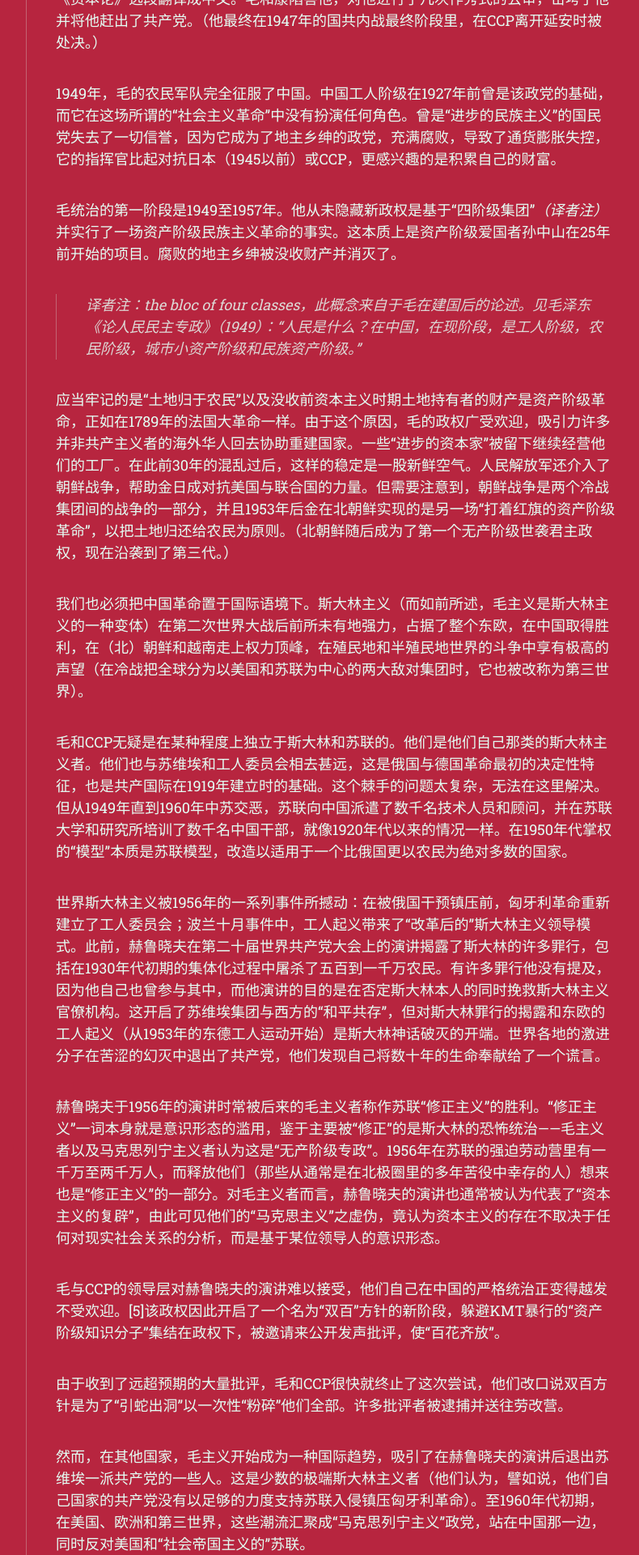
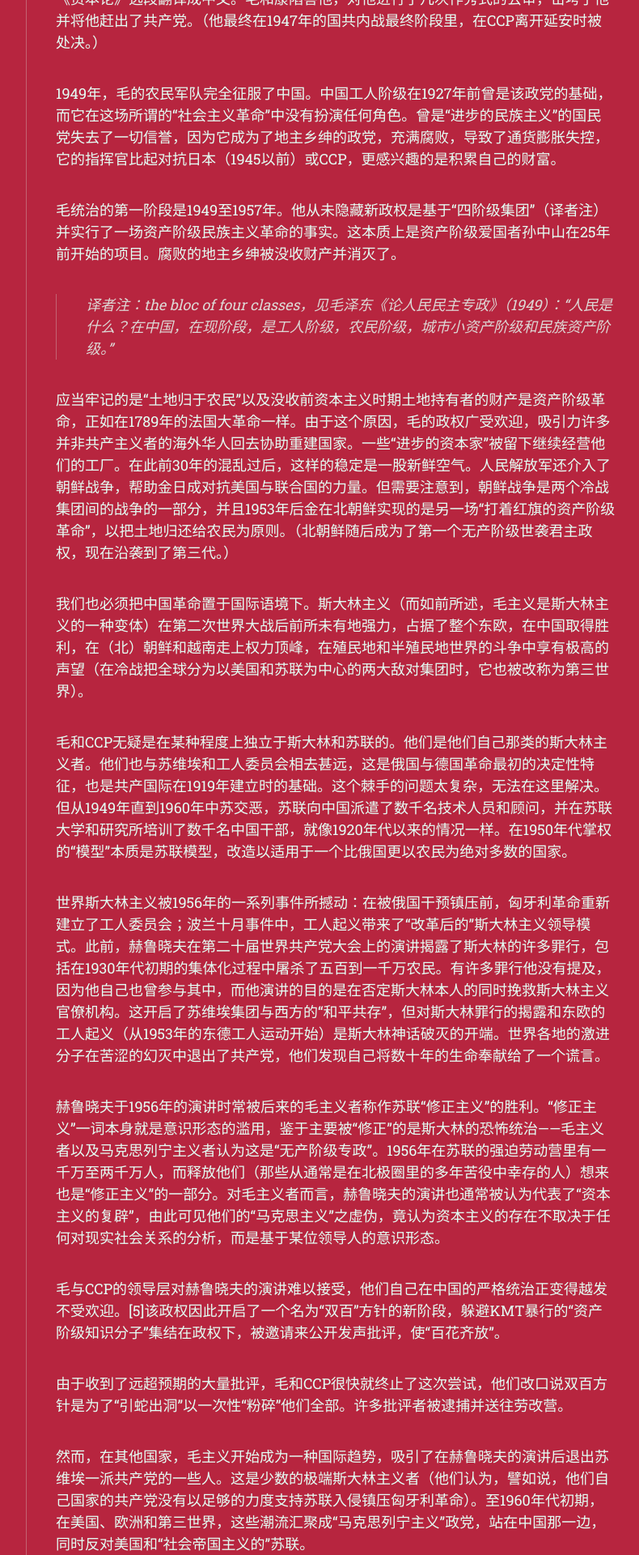
Before and after one commit to scatterdclouds/scatterdclouds.github.io, a Jekyll site: the page built from _posts/2024-12-12-goldner-notes.md, in a window 1280 px wide. Shown: the part 2546-4466 px from the top of the page at 81% size, without its empty margins (357-1147 px from the left). Built offline with Jekyll 4.4.1, drawn with Linux system fonts in a browser that asks for light colours; nearby versions of some CDN libraries; some web fonts are replaced; comment, search, counter and statistics services are not loaded; some of the changed text lies outside the part shown.

Commit message:
Update 2024-12-12-goldner-notes.md

```diff
--- a/_posts/2024-12-12-goldner-notes.md
+++ b/_posts/2024-12-12-goldner-notes.md
@@ -45,9 +45,9 @@ CCP的下一阶段是共产国际的所谓“第三阶段”，在一定程度
 
 1949年，毛的农民军队完全征服了中国。中国工人阶级在1927年前曾是该政党的基础，而它在这场所谓的“社会主义革命”中没有扮演任何角色。曾是“进步的民族主义”的国民党失去了一切信誉，因为它成为了地主乡绅的政党，充满腐败，导致了通货膨胀失控，它的指挥官比起对抗日本（1945以前）或CCP，更感兴趣的是积累自己的财富。
 
-毛统治的第一阶段是1949至1957年。他从未隐藏新政权是基于“四阶级集团”*（译者注）* 并实行了一场资产阶级民族主义革命的事实。这本质上是资产阶级爱国者孙中山在25年前开始的项目。腐败的地主乡绅被没收财产并消灭了。
+毛统治的第一阶段是1949至1957年。他从未隐藏新政权是基于“四阶级集团”（译者注）并实行了一场资产阶级民族主义革命的事实。这本质上是资产阶级爱国者孙中山在25年前开始的项目。腐败的地主乡绅被没收财产并消灭了。
 
-> 译者注：the bloc of four classes，此概念来自于毛在建国后的论述。见毛泽东《论人民民主专政》（1949）：“人民是什么？在中国，在现阶段，是工人阶级，农民阶级，城市小资产阶级和民族资产阶级。”
+> 译者注：the bloc of four classes，见毛泽东《论人民民主专政》（1949）：“人民是什么？在中国，在现阶段，是工人阶级，农民阶级，城市小资产阶级和民族资产阶级。”
 
 应当牢记的是“土地归于农民”以及没收前资本主义时期土地持有者的财产是资产阶级革命，正如在1789年的法国大革命一样。由于这个原因，毛的政权广受欢迎，吸引力许多并非共产主义者的海外华人回去协助重建国家。一些“进步的资本家”被留下继续经营他们的工厂。在此前30年的混乱过后，这样的稳定是一股新鲜空气。人民解放军还介入了朝鲜战争，帮助金日成对抗美国与联合国的力量。但需要注意到，朝鲜战争是两个冷战集团间的战争的一部分，并且1953年后金在北朝鲜实现的是另一场“打着红旗的资产阶级革命”，以把土地归还给农民为原则。（北朝鲜随后成为了第一个无产阶级世袭君主政权，现在沿袭到了第三代。）
 
@@ -69,9 +69,7 @@ CCP的下一阶段是共产国际的所谓“第三阶段”，在一定程度
 
 因此，1958年，毛在国内发动了所谓的“大跃进”，试图通过让全国各地的农民参与小型工业“后院”生产，取代苏联式的重工业。农民被迫加入“人民公社”，为在10-15年内赶上资本主义西方的经济水平而劳作。所有锅碗瓢盆和家传宝物都被熔炼在后院的小窑里以生产钢铁，工作节奏让人窒息。其结果是农民的劳动力被耗尽而荒废了庄稼种植，导致在1960到1961年间饿死了大约一千到两千万人的饥荒。[6]
 
-大跃进的灾难也是对毛在CCP内部的地位的一记重击。它体现了一种牺牲实际物质条件的极端唯意志主义，这一向是毛的思想特征，正如他“在人民的白纸上画图”的名言（某些马克思主义者！）*（译者注）*。[7]以刘少奇和邓小平为核心的受苏联影响的技术官僚基本上把毛架空成了一个象征性的傀儡，由于太重要而不能直接清洗，但剥夺了所有实质权力。因此而划定了在几年后成为“文化大革命”的战线。
-
-> 译者注：见毛泽东于1958年1月28日在最高国务会议上的讲话：“我们的国家是又穷又白，穷者一无所有，白者一张白纸，穷是好的，好革命，白做什么都可以，做文章，画图样，一张白纸好做文章。”
+大跃进的灾难也是对毛在CCP内部的地位的一记重击。它体现了一种牺牲实际物质条件的极端唯意志主义，这一向是毛的思想特征，正如他“在人民的白纸上画图”的名言（某些马克思主义者！）。[7]以刘少奇和邓小平为核心的受苏联影响的技术官僚基本上把毛架空成了一个象征性的傀儡，由于太重要而不能直接清洗，但剥夺了所有实质权力。因此而划定了在几年后成为“文化大革命”的战线。
 
 “文化大革命”是毛东山再起的尝试。[8]它是CCP顶层的派系斗争，全国各地的数百万大学和高中学生被发动起来攻击“修正主义”，让毛重新掌权。这一过程杀死了数万人并摧毁了数百万人的生活，但事件的真正原因，即这场派系斗争以及此前对毛的边缘化，却总是在宣传中被隐去。[9]中国被抛向可以说是比斯大林权力巅峰时期规模更大的意识形态漩涡。数百万受过教育的人，包括技术人员和科学家，由于“修正主义”的嫌疑（或者只是受害于个人恩怨）而被派往农村（“上山下乡”）“接受贫下中农的再教育”，这实际上涉及毁灭性的强迫劳动，其中许多人被迫劳动致死。“政治挂帅”，由党内理论家而非外科医生指导中国医院内的医疗手术——后果是可以预见的。城市里的学校关闭了三年——尽管在农村没有（1966-1969）——而年轻人离开高中和大学校园，在全国各地奔走，羞辱甚至杀害由毛一派指定为“修正主义者”和“刘少奇走资派”的人（刘少奇本人在狱中因病去世）。经济崩溃了。在1978年，邓小平重获权力时（他在文革期间也从事过艰苦的下乡劳动），中国的人均农业生产并不比1949年更高。
 
```
